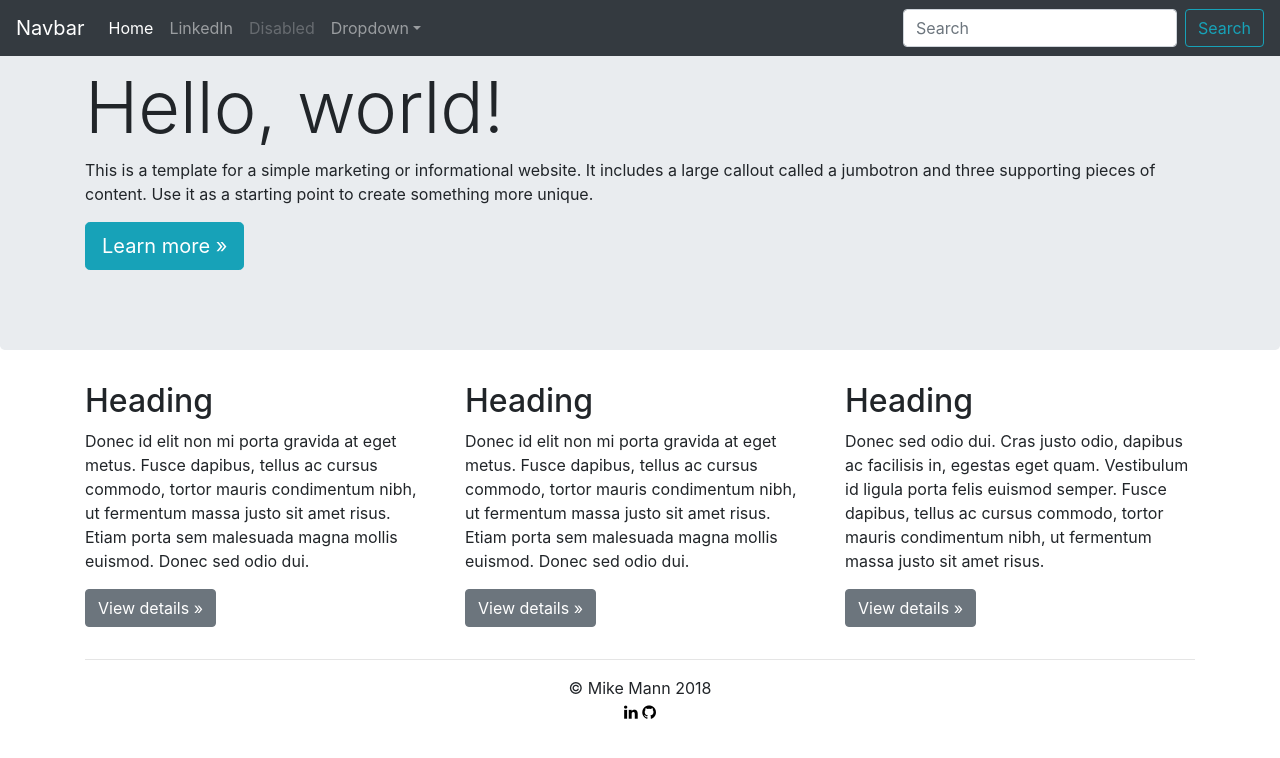
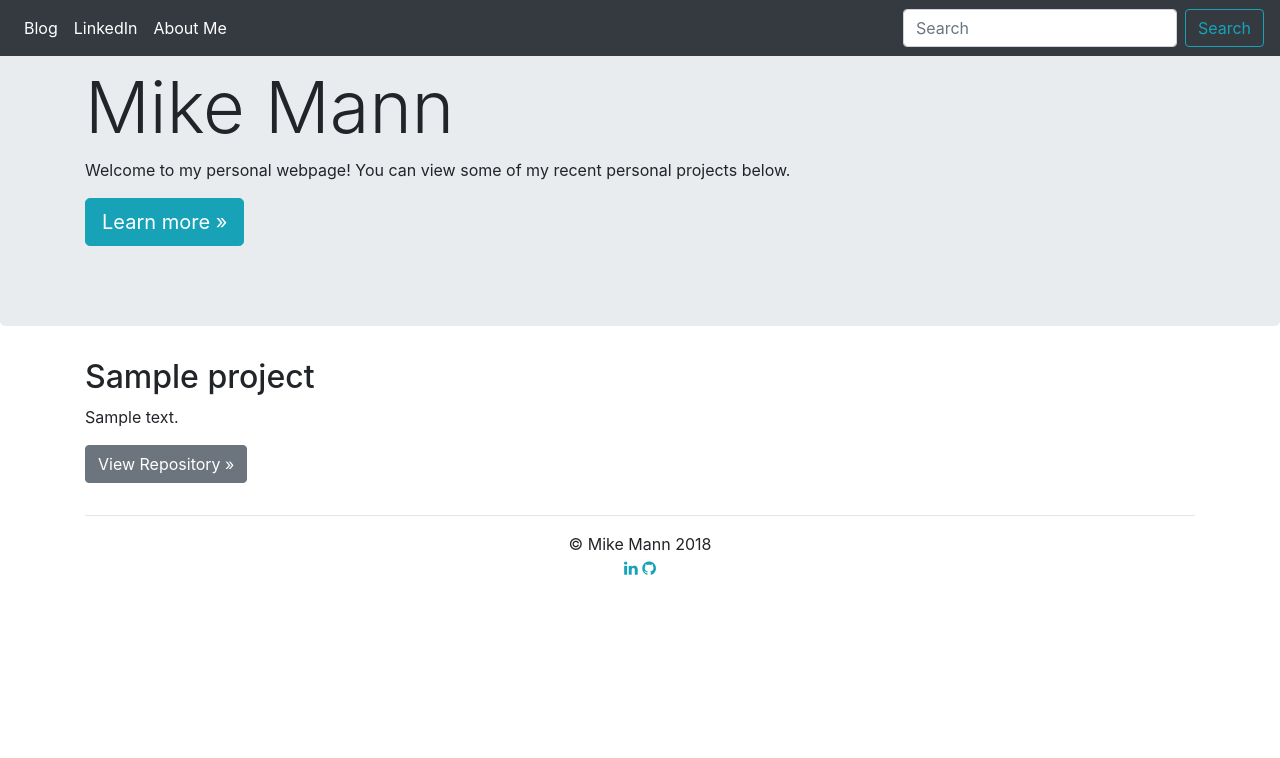
Before and after one commit to mannmik/my_personal_page, a Django app: page / in a window 1280 px wide. Shown: the top 758 px of the page. Run offline with Django 3.2, Linux system fonts and the light colour scheme; tables that the repository leaves empty hold one stand-in row (values such as "Sample post"); some libraries are stand-ins or nearby versions.

Commit message:
added a url to our Project model. updated home.html to render our stored projects.

```diff
--- a/mypage/models.py
+++ b/mypage/models.py
@@ -1,6 +1,11 @@
 from django.db import models
 
+'''
+Our project model will show recent projects I have worked on on the homepage
+each project model will have a title and brief summary
+'''
 class Project(models.Model):
-    #image = models.ImageField(upload_to = 'images/')
+    id = models.AutoField(primary_key = True)
     title = models.CharField(max_length = 50)
-    summary = models.CharField(max_length = 200)
+    summary = models.CharField(max_length = 300)
+    url = models.TextField()
--- a/mypage/templates/mypage/home.html
+++ b/mypage/templates/mypage/home.html
@@ -16,13 +16,12 @@
     <link rel="stylesheet" href="https://cdnjs.cloudflare.com/ajax/libs/font-awesome/4.7.0/css/font-awesome.min.css">
 
     <!-- Custom styles for this template -->
-    <link href='mypage/mypage.css' rel="stylesheet">
+
   </head>
 
   <body>
 
-    <nav class="navbar navbar-expand-md navbar-dark fixed-top bg-dark">
-      <a class="navbar-brand" href="#">Navbar</a>
+    <nav class="navbar navbar-expand-md navbar-dark fixed-top bg-dark ml-auto">
       <button class="navbar-toggler" type="button" data-toggle="collapse" data-target="#navbarsExampleDefault" aria-controls="navbarsExampleDefault" aria-expanded="false" aria-label="Toggle navigation">
         <span class="navbar-toggler-icon"></span>
       </button>
@@ -30,21 +29,13 @@
       <div class="collapse navbar-collapse" id="navbarsExampleDefault">
         <ul class="navbar-nav mr-auto">
           <li class="nav-item active">
-            <a class="nav-link" href="#">Home <span class="sr-only">(current)</span></a>
+            <a class="nav-link" href="#">Blog <span class="sr-only">(current)</span></a>
           </li>
-          <li class="nav-item">
+          <li class="nav-item active">
             <a class="nav-link" href="https://www.linkedin.com/in/mike-mann-a82962113/">LinkedIn</a>
           </li>
-          <li class="nav-item">
-            <a class="nav-link disabled" href="#">Disabled</a>
-          </li>
-          <li class="nav-item dropdown">
-            <a class="nav-link dropdown-toggle" href="http://example.com" id="dropdown01" data-toggle="dropdown" aria-haspopup="true" aria-expanded="false">Dropdown</a>
-            <div class="dropdown-menu" aria-labelledby="dropdown01">
-              <a class="dropdown-item" href="#">Action</a>
-              <a class="dropdown-item" href="#">Another action</a>
-              <a class="dropdown-item" href="#">Something else here</a>
-            </div>
+          <li class="nav-item active">
+            <a class="nav-link" href="#">About Me</a>
           </li>
         </ul>
         <form class="form-inline my-2 my-lg-0">
@@ -59,8 +50,8 @@
       <!-- Main jumbotron for a primary marketing message or call to action -->
       <div class="jumbotron">
         <div class="container">
-          <h1 class="display-3">Hello, world!</h1>
-          <p>This is a template for a simple marketing or informational website. It includes a large callout called a jumbotron and three supporting pieces of content. Use it as a starting point to create something more unique.</p>
+          <h1 class="display-3">Mike Mann</h1>
+          <p>Welcome to my personal webpage! You can view some of my recent personal projects below.</p>
           <p><a class="btn btn-info btn-lg" href="#" role="button">Learn more &raquo;</a></p>
         </div>
       </div>
@@ -68,21 +59,13 @@
       <div class="container">
         <!-- Example row of columns -->
         <div class="row">
+          {% for project in projects.all %}
           <div class="col-md-4">
-            <h2>Heading</h2>
-            <p>Donec id elit non mi porta gravida at eget metus. Fusce dapibus, tellus ac cursus commodo, tortor mauris condimentum nibh, ut fermentum massa justo sit amet risus. Etiam porta sem malesuada magna mollis euismod. Donec sed odio dui. </p>
-            <p><a class="btn btn-secondary" href="#" role="button">View details &raquo;</a></p>
+            <h2> {{ project.title }} </h2>
+            <p> {{ project.summary }} </p>
+            <p><a class="btn btn-secondary" href="{{ project.url }}" role="button">View Repository &raquo;</a></p>
           </div>
-          <div class="col-md-4">
-            <h2>Heading</h2>
-            <p>Donec id elit non mi porta gravida at eget metus. Fusce dapibus, tellus ac cursus commodo, tortor mauris condimentum nibh, ut fermentum massa justo sit amet risus. Etiam porta sem malesuada magna mollis euismod. Donec sed odio dui. </p>
-            <p><a class="btn btn-secondary" href="#" role="button">View details &raquo;</a></p>
-          </div>
-          <div class="col-md-4">
-            <h2>Heading</h2>
-            <p>Donec sed odio dui. Cras justo odio, dapibus ac facilisis in, egestas eget quam. Vestibulum id ligula porta felis euismod semper. Fusce dapibus, tellus ac cursus commodo, tortor mauris condimentum nibh, ut fermentum massa justo sit amet risus.</p>
-            <p><a class="btn btn-secondary" href="#" role="button">View details &raquo;</a></p>
-          </div>
+         {% endfor %}
         </div>
 
         <hr>
@@ -93,13 +76,13 @@
 
     <footer class="footer text-center container-fluid">
         <div class="container">
-            <span>&copy; Mike Mann 2018</span>
+            <span>&copy; Mike Mann {% now "Y" %}</span>
             <br>
             <span>
-                <a class="fa fa-linkedin square" href="https://www.linkedin.com/in/mike-mann-a82962113/"></a>
+                <a style="color:#17a2b8" class="fa fa-linkedin square" href="https://www.linkedin.com/in/mike-mann-a82962113/"></a>
             </span>
             <span>
-                <a class="fa fa-github social" href="https://github.com/mannmik"></a>
+                <a style="color:#17a2b8" class="fa fa-github social" href="https://github.com/mannmik"></a>
             </span>
         </div>
     </footer>
--- a/mypage/views.py
+++ b/mypage/views.py
@@ -1,4 +1,6 @@
 from django.shortcuts import render
+from . models import Project
 
 def home(request):
-    return render(request, 'mypage/home.html')
+    projects = Project.objects
+    return render(request, 'mypage/home.html', {'projects':projects})
```
Also changed, not shown: blog/migrations/0002_auto_20180417_1458.py (added), mypage/migrations/0003_auto_20180417_1458.py (added), mypage/migrations/0004_auto_20180417_1512.py (added), mypage/migrations/0005_auto_20180417_1520.py (added), mypage/migrations/0006_project_url.py (added).
